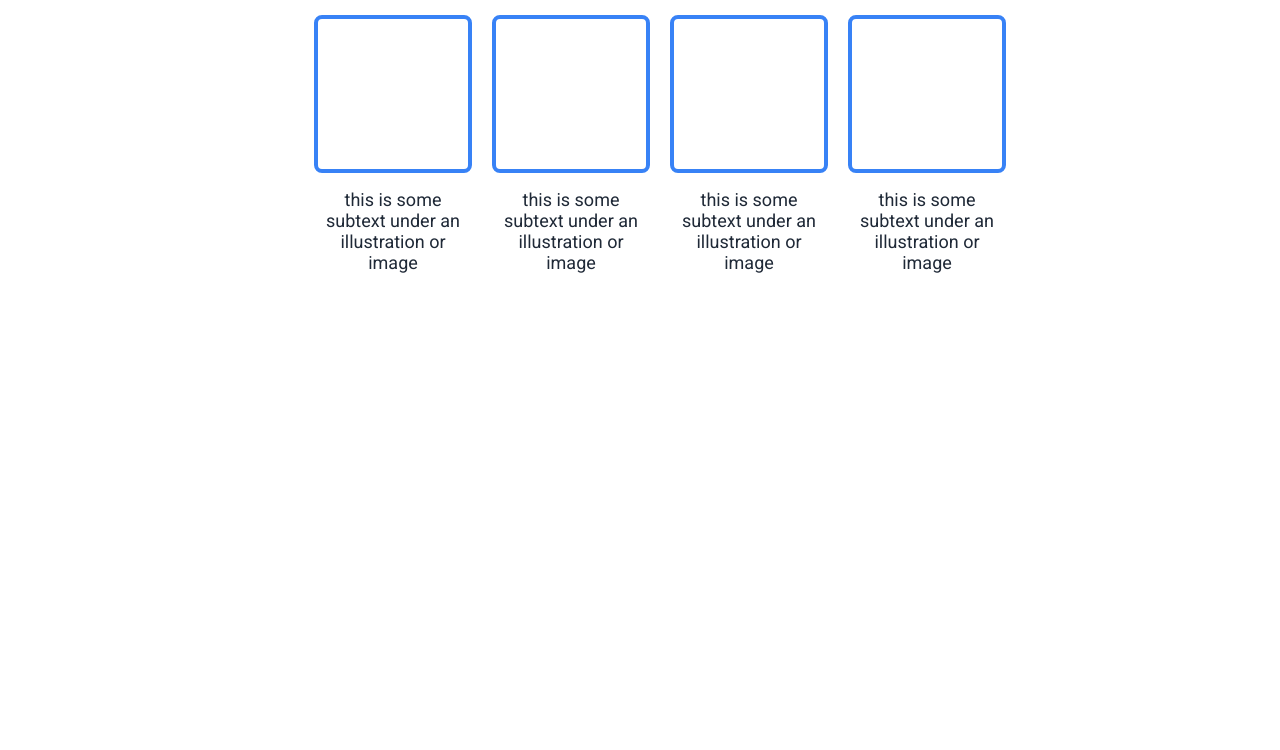
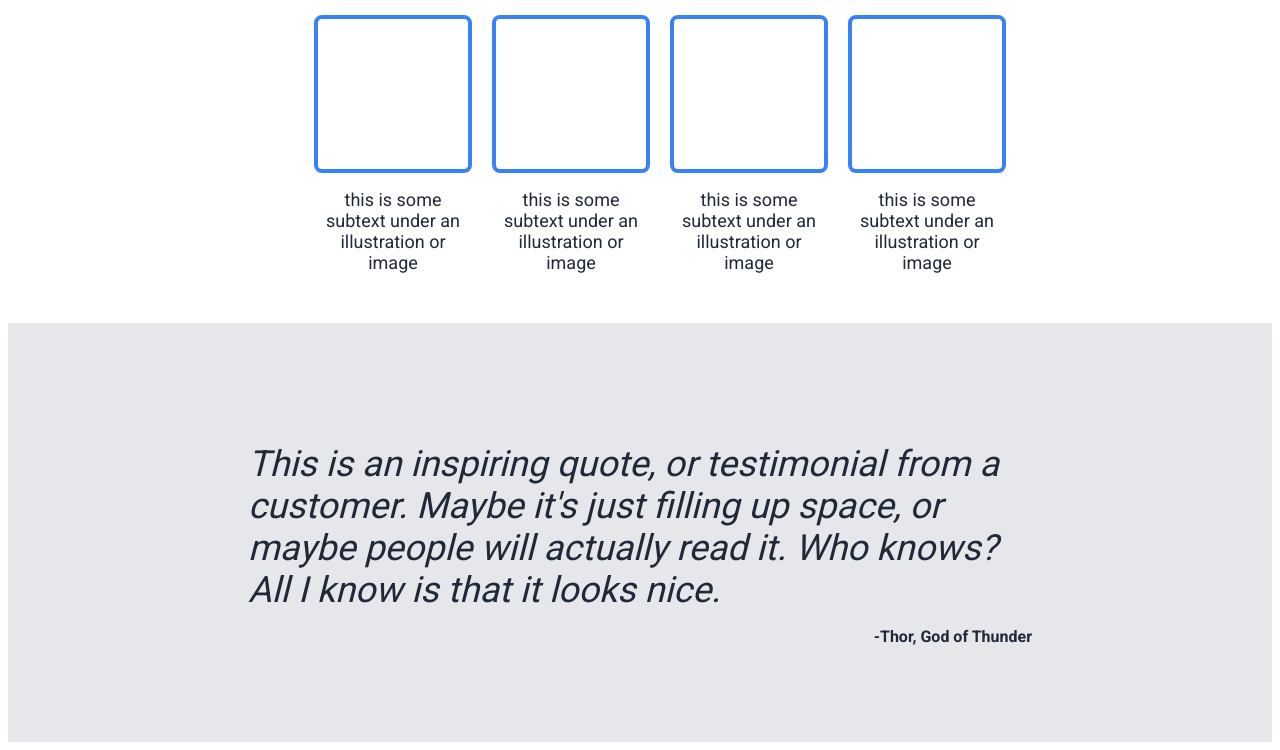
Before and after one commit to rutabageldev/landing-page, a website: page index.html in a window 1280 px wide. Shown: the part 545-1295 px from the top of the page. Before the commit the page ends 924 px from the top, so only its background shows below. Drawn offline with Linux system fonts and the light colour scheme.

Commit message:
Ran stylelint and fixed issues

```diff
--- a/index.html
+++ b/index.html
@@ -46,4 +46,11 @@
         </li>
     </ul>
     </div>
+
+    <div class="quote-container">
+        <p class="quote">This is an inspiring quote, or testimonial from a customer. Maybe it's just
+            filling up space, or maybe people will actually read it. Who knows? All I know is that it
+            looks nice. </p>
+        <p class="quote-source">-Thor, God of Thunder</p>
+    </div>
 </body>
--- a/style.css
+++ b/style.css
@@ -33,6 +33,12 @@ body {
     padding: 0 120px 80px;
   }
 
+  .header__logo {
+    color: var(--color-light-primary);
+    font-size: var(--font-size-mid);
+    font-weight: 900;
+  }
+
 /* === Navigation (ul) Styling === */
 ul{
   color: var(--color-light-secondary);
@@ -50,12 +56,6 @@ ul{
 
 .hero-container__left {
   flex: 1;
-}
-
-.header__logo {
-  color: var(--color-light-primary);
-  font-size: var(--font-size-mid);
-  font-weight: 900;
 }
 
 .hero-container__primary {
@@ -95,7 +95,7 @@ ul{
   display:flex;
   gap: var(--gap-mid);
   justify-content: center;
-  padding: 0 120px 80px;
+  padding: 0 120px 32px;
 }
 
 .info-images {
@@ -136,6 +136,29 @@ ul{
   text-align: center
 }
 
+/* === Quote Section Styling === */
+.quote-container {
+  background-color: var(--color-quote);
+  color: var(--color-text-black);
+  display: flex;
+  flex-direction: column;
+}
+
+
+.quote {
+  font-size: var(--font-size-large);
+  font-style: italic;
+  font-weight: 100;
+  margin: 0;
+  padding: 120px 240px 0;
+}
+
+.quote-source{
+  font-weight: 900;
+  padding: 0 240px 80px;
+  text-align: right;
+}
+
 /* === Button Styling === */
 button {
   background-color: var(--color-button);
```
Lines whose indentation alone changed are shown as unchanged.
